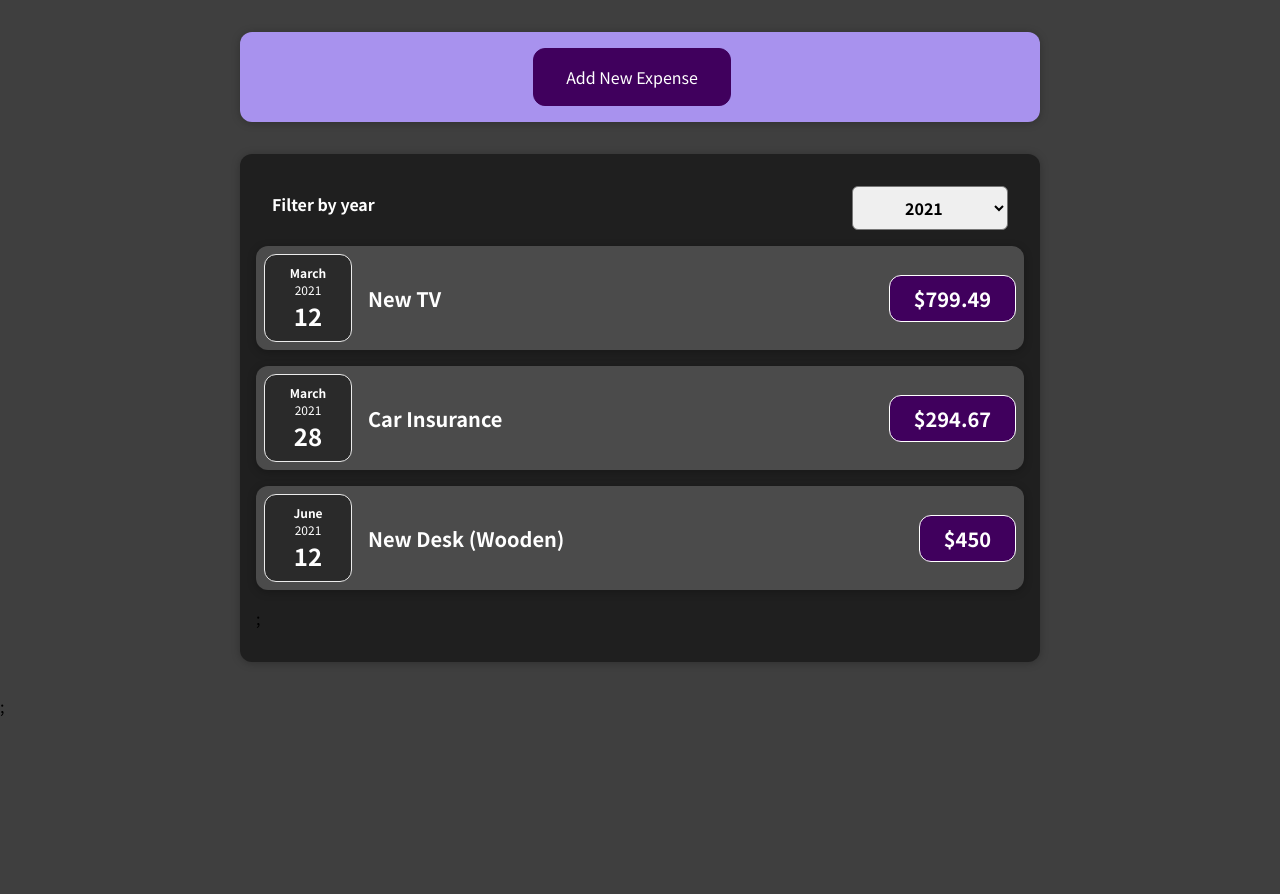
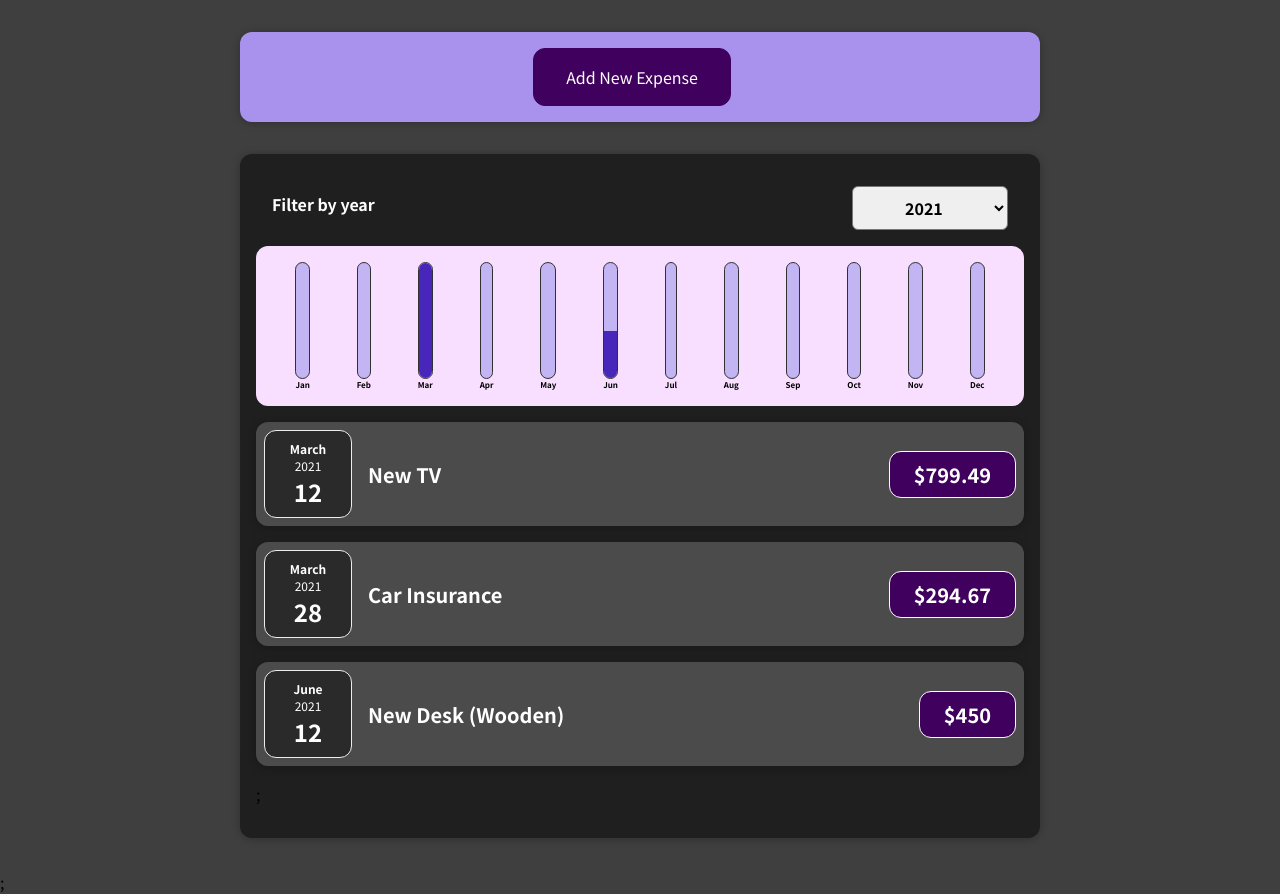
Before and after one commit to MLabreche9/expenseTracker, a React (Create React App) app: page / in a window 1280 px wide. Before the commit the page ends 800 px from the top, so only its background shows below. Built offline with nearby package versions, Linux system fonts and the light colour scheme.

Commit message:
Adding the Chart Bars

```diff
--- a/src/components/Chart/Chart.js
+++ b/src/components/Chart/Chart.js
@@ -4,13 +4,15 @@
 import './Chart.css';
 
 const Chart = (props) => {
+    const dataPointValues = props.dataPoints.map(dataPoint => dataPoint.value);
+    const totalMaximum = Math.max(...dataPointValues)
 	return (
 		<div className='chart'>
 			{props.dataPoints.map((dataPoint) => (
 				<ChartBar
 					key={dataPoint.label}
 					value={dataPoint.value}
-					maxValue={null}
+					maxValue={totalMaximum}
 					label={dataPoint.label}
 				/>
 			))}
--- a/src/components/Chart/ChartBar.js
+++ b/src/components/Chart/ChartBar.js
@@ -0,0 +1,25 @@
+import React from 'react';
+
+import './ChartBar.css';
+
+const ChartBar = (props) => {
+	let barFillHeight = '0%';
+
+	if (props.maxValue > 0) {
+		barFillHeight = Math.round((props.value / props.maxValue) * 100) + '%';
+	}
+
+	return (
+		<div className='chart-bar'>
+			<div className='chart-bar__inner'>
+				<div
+					className='chart-bar__fill'
+					style={{ height: barFillHeight }}
+				></div>
+			</div>
+			<div className='chart-bar__label'>{props.label}</div>
+		</div>
+	);
+};
+
+export default ChartBar;
--- /dev/null
+++ b/src/components/Expenses/ExpenseChart.js
@@ -0,0 +1,29 @@
+import React from 'react';
+
+import Chart from '../Chart/Chart';
+
+const ExpensesChart = (props) => {
+	const chartDataPoints = [
+		{ label: 'Jan', value: 0 },
+		{ label: 'Feb', value: 0 },
+		{ label: 'Mar', value: 0 },
+		{ label: 'Apr', value: 0 },
+		{ label: 'May', value: 0 },
+		{ label: 'Jun', value: 0 },
+		{ label: 'Jul', value: 0 },
+		{ label: 'Aug', value: 0 },
+		{ label: 'Sep', value: 0 },
+		{ label: 'Oct', value: 0 },
+		{ label: 'Nov', value: 0 },
+		{ label: 'Dec', value: 0 }
+	];
+
+	for (const expense of props.expenses) {
+		const expenseMonth = expense.date.getMonth(); // starting at 0 =>
+		chartDataPoints[expenseMonth].value += expense.amount;
+	}
+
+	return <Chart dataPoints={chartDataPoints} />;
+};
+
+export default ExpensesChart;
--- a/src/components/Expenses/Expenses.js
+++ b/src/components/Expenses/Expenses.js
@@ -4,6 +4,7 @@
 import Card from '../UI/Card';
 import ExpensesFilter from './ExpensesFilter';
 import ExpensesList from './ExpensesList';
+import ExpensesChart from './ExpenseChart';
 
 const Expenses = (props) => {
 	const [filteredYear, setFilteredYear] = useState('2021');
@@ -23,6 +24,7 @@
 					selected={filteredYear}
 					onChangeFilter={filterChangeHandler}
 				/>
+				<ExpensesChart expenses={filteredExpenses} />
 				<ExpensesList items={filteredExpenses} />
 			</Card>
 		</div>
--- a/src/components/NewExpense/ExpenseForm.js
+++ b/src/components/NewExpense/ExpenseForm.js
@@ -45,7 +45,7 @@
 
 		const expenseData = {
 			title: enteredTitle,
-			amount: enteredAmount,
+			amount: +enteredAmount,
 			date: new Date(enteredDate)
 		};
 		props.onSaveExpenseData(expenseData);
```
Also changed, not shown: 1 other file (tests, documents, lock files or other folders).
